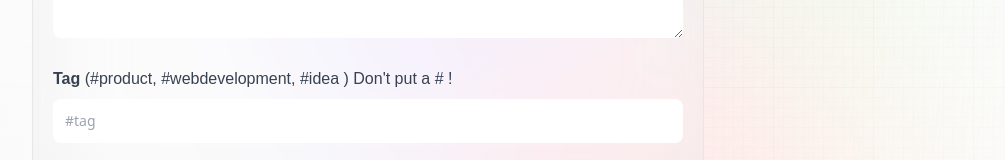
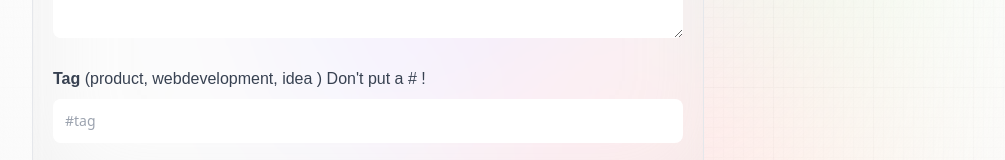
Before and after one commit to B0ssCodes/boss-prompts, a Next.js app: page /create-prompt in a window 1280 px wide. Shown: the part 518-678 px from the top of the page, without its empty margins (32-1037 px from the left). Built offline with nearby package versions, Linux system fonts and the light colour scheme; no server answers.

Commit message:
fixedAppostrophe

```diff
--- a/components/Form.jsx
+++ b/components/Form.jsx
@@ -39,7 +39,7 @@ const Form = ({
         <label>
           <span className="font-satoshi font-semibold text-base text-gray-700">
             Tag {' '}
-            <span className="font-normal">(#product, #webdevelopment, #idea ) Don't put a # !</span>
+            <span className="font-normal">(product, webdevelopment, idea ) Don&apos;t put a # !</span>
           </span>
 
           <input
```
